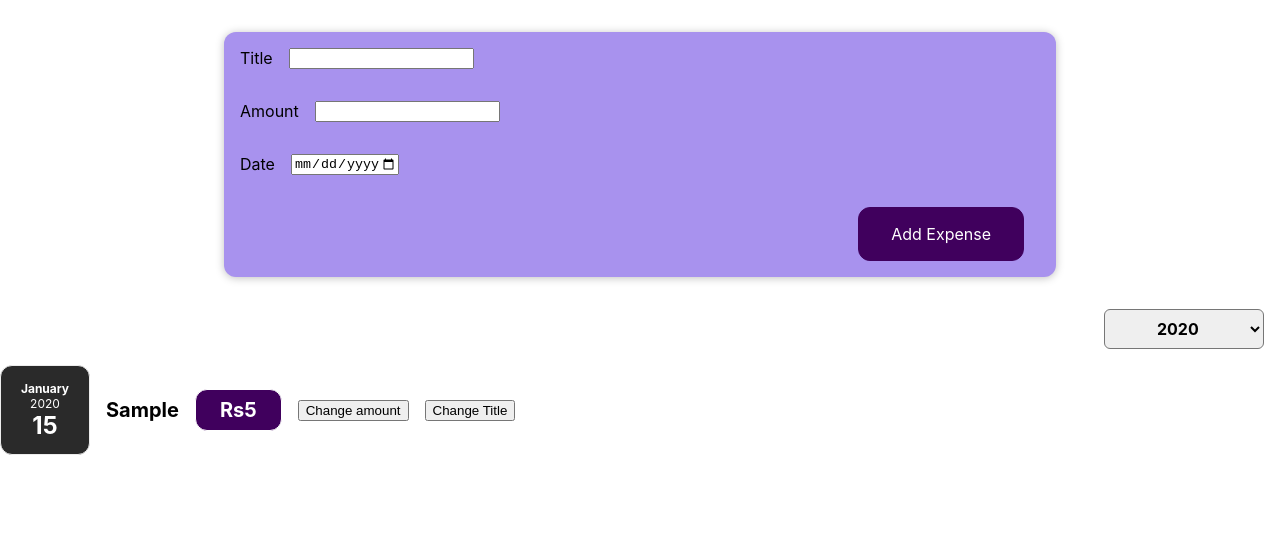
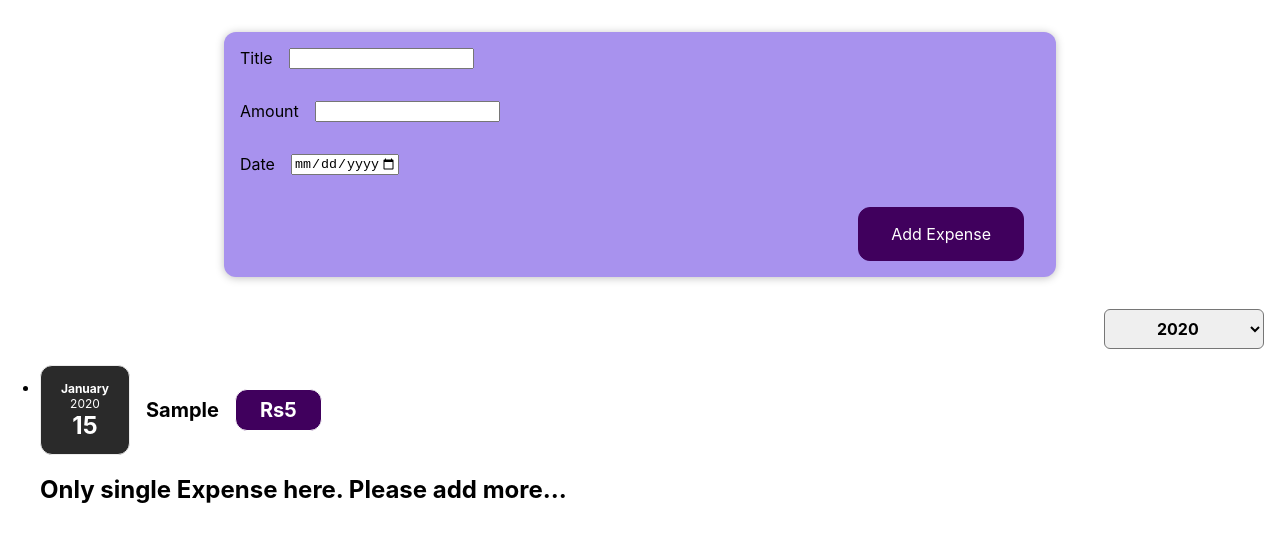
Before and after one commit to ShivaMisraa/ExpenseTrackerWithReact, a React (Create React App) app: page / in a window 1280 px wide. Both pictures are taken after typing "Sample", "5", "2020-01-15" into the empty fields and a click on the button "Add Expense". Shown: the top 542 px of the page. Built offline with nearby package versions, Linux system fonts and the light colour scheme.

Commit message:
made some changes on conditional rendering

```diff
--- a/src/Components/Expenses/ExpenseFilter.js
+++ b/src/Components/Expenses/ExpenseFilter.js
@@ -12,6 +12,7 @@ const ExpensesFilter = (props) => {
       <div className='expenses-filter__control'>
         <label>Filter by year</label>
         <select value={props.selected} onChange={dropdownChangeHandler}>
+          <option value='2023'>2023</option>
           <option value='2022'>2022</option>
           <option value='2021'>2021</option>
           <option value='2020'>2020</option>
--- a/src/Components/Expenses/ExpenseItem.js
+++ b/src/Components/Expenses/ExpenseItem.js
@@ -8,26 +8,28 @@ const ExpenseItem = (props) => {
   const [title, setTitle] = useState(props.title);
   const [amount, setAmount] = useState(props.amount);
 
-  const clickHandler = () => {
-    setTitle("Updated");
-    console.log(title);
-  };
-  const clickToAmount = () => {
-    setAmount("100");
-    console.log(amount);
-  };
+  // const clickHandler = () => {
+  //   setTitle("Updated");
+  //   console.log(title);
+  // };
+  // const clickToAmount = () => {
+  //   setAmount("100");
+  //   console.log(amount);
+  // };
 
   return (
+    <li>
     <Card className="expense-item">
       <div className="expense-item__description">
         <ExpenseDate date={props.date} />
         <h2>{title}</h2>
         <div className="expense-item__price">Rs{amount}</div>
 
-        <button onClick={clickToAmount}>Change amount</button>
-        <button onClick={clickHandler}>Change Title</button>
+        {/* <button onClick={clickToAmount}>Change amount</button>
+        <button onClick={clickHandler}>Change Title</button> */}
       </div>
     </Card>
+    </li>
   );
 };
 
--- a/src/Components/Expenses/Expenses.js
+++ b/src/Components/Expenses/Expenses.js
@@ -1,8 +1,9 @@
 import React, { useState } from "react";
-import ExpenseItem from "./ExpenseItem";
 import "./Expenses.css";
 import Card from "../UI/Card";
 import ExpensesFilter from "./ExpenseFilter";
+import ExpenseList from "./ExpensesList";
+import './expensesList.css'
 
 const Expenses = (props) => {
   const [filteredYear, setFilteredYear] = useState("2020");
@@ -10,9 +11,12 @@ const Expenses = (props) => {
   const filterChangeHandler = (selectedYear) => {
     setFilteredYear(selectedYear);
   };
-  const filteredExpenses = props.items.filter(expense => {
+  const filteredExpenses = props.items.filter((expense) => {
     return expense.date.getFullYear().toString() === filteredYear;
   });
+
+
+
   return (
     <div>
       <Card className="Expenses">
@@ -20,16 +24,10 @@ const Expenses = (props) => {
           selected={filteredYear}
           onChangeFilter={filterChangeHandler}
         />
-        {filteredExpenses.map((Expenses) => (
-          <ExpenseItem
-            key={Expenses.id}
-            title={Expenses.title}
-            amount={Expenses.amount}
-            date={Expenses.date}
-          />
-        ))}
+       <ExpenseList items={filteredExpenses}/>
       </Card>
     </div>
   );
+
 };
 export default Expenses;
--- /dev/null
+++ b/src/Components/Expenses/ExpensesList.js
@@ -0,0 +1,40 @@
+import React from "react";
+import ExpenseItem from "./ExpenseItem";
+
+const ExpenseList = (props) => {
+
+  if (props.items.length === 0) {
+    return <h2 className="expense-list__fallback"> Found no expense! </h2>;
+  }
+   else if (props.items.length === 1) {
+    return (
+      <ul className="expense-list">
+        {props.items.map((expense) => (
+          <ExpenseItem
+            key={expense.id}
+            title={expense.title}
+            amount={expense.amount}
+            date={expense.date}
+          >
+          </ExpenseItem>
+        ))}
+        <h2 className="expense-list__fallback"> Only single Expense here. Please add more... </h2>
+      </ul>
+    );
+  }
+
+  return (
+    <ul className="expense-list">
+      {props.items.map((expense) => (
+        <ExpenseItem
+          key={expense.id}
+          title={expense.title}
+          amount={expense.amount}
+          date={expense.date}
+        />
+      ))}
+    </ul>
+  );
+};
+
+export default ExpenseList;
--- /dev/null
+++ b/src/Components/Expenses/expensesList.css
@@ -0,0 +1,9 @@
+.expenses-list {
+    list-style: none;
+    padding: 0;
+  }
+
+  .expenses-list__fallback {
+    color: white;
+    text-align: center;
+  }
```
